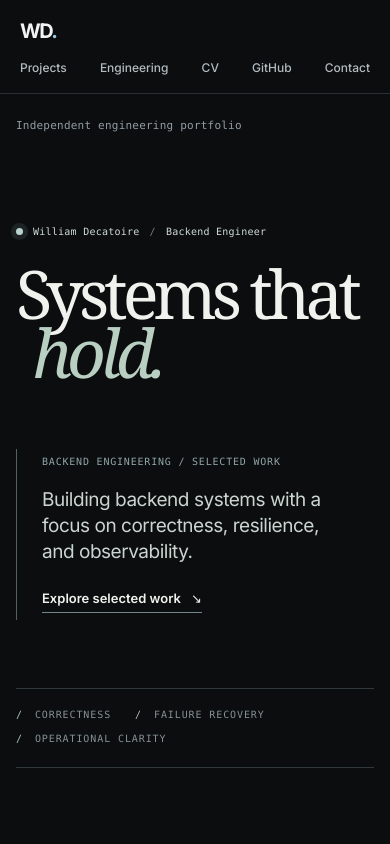
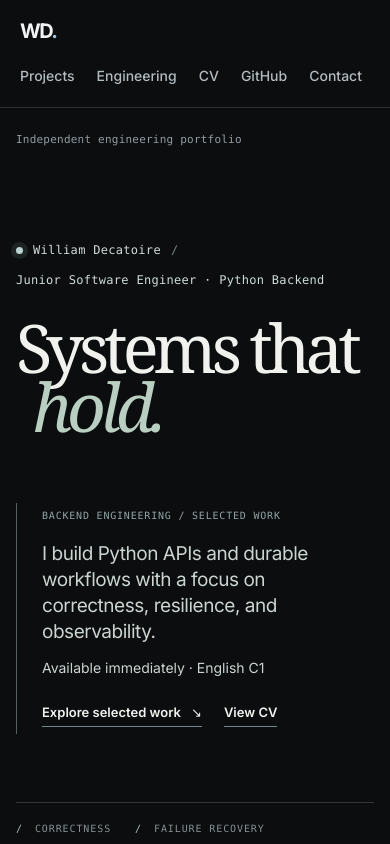
Before and after one commit to WYLLLY/portfolio, a Next.js app: page / in a window 390 px wide. Shown: the top 844 px of the page. Built offline with nearby package versions, Linux system fonts and the light colour scheme; no server answers.

Commit message:
fix: align junior CV and portfolio presentation

```diff
--- a/src/app/globals.css
+++ b/src/app/globals.css
@@ -495,3 +495,17 @@ h1, h2, h3, p { margin-top: 0; }
 .workspace-figure img { display: block; width: 100%; height: auto; }
 .workspace-figure figcaption { padding: 18px 22px; border-top: 1px solid var(--ledger-line); color: var(--ledger-muted); font: 11px/1.8 ui-monospace, SFMono-Regular, Menlo, Monaco, Consolas, monospace; }
 .workspace-figure a { color: var(--ledger-paper); text-decoration: underline; text-underline-offset: 3px; }
+
+/* Keep the editorial design while making application details easier to use. */
+.home-hero-kicker { flex-wrap: wrap; }
+.home-hero-position .home-availability { margin: -10px 0 22px; font-size: 14px; line-height: 1.6; letter-spacing: 0; }
+.home-cv-link { margin-left: 22px; }
+.home-work-in-progress { margin: 54px 0 24px; color: var(--home-paper); font-size: 20px; font-weight: 500; letter-spacing: -.025em; }
+.home-card-bottom p, .home-capabilities p, .project-summary { font-size: 16px; }
+.home-capabilities h3, .home-section-header > p { font-size: 14px; }
+@media (max-width: 700px) {
+  .site-nav { flex-wrap: wrap; justify-content: flex-start; gap: 0 22px; }
+  .site-nav a { display: inline-flex; align-items: center; min-height: 44px; font-size: 14px; }
+  .site-header-inner { gap: 12px; padding-bottom: 10px; }
+  .home-hero-kicker { font-size: 12px; line-height: 1.7; }
+}
--- a/src/app/page.tsx
+++ b/src/app/page.tsx
@@ -4,8 +4,10 @@ import { StatusBadge } from "@/components/StatusBadge";
 import { projects } from "@/content/projects";
 import { site } from "@/content/site";
 
-const [payment, orders, ai, production] = projects;
-const additionalProjects = projects.slice(4);
+const [payment, , ai, , analyzer] = projects;
+const featuredSlugs = [payment.slug, ai.slug, analyzer.slug];
+const additionalProjects = projects.filter((project) => project.status === "completed" && !featuredSlugs.includes(project.slug));
+const developingProjects = projects.filter((project) => project.status !== "completed");
 const completedCount = projects.filter((project) => project.status === "completed").length;
 const developingCount = projects.filter((project) => project.status === "in-development").length;
 const plannedCount = projects.filter((project) => project.status === "planned").length;
@@ -20,13 +22,15 @@ export default function Home() {
         </div>
         <div className="home-hero-grid">
           <div className="home-hero-identity">
-            <p className="home-hero-kicker"><span className="home-kicker-mark" />William Decatoire <span className="home-kicker-separator">/</span> Backend Engineer</p>
+            <p className="home-hero-kicker"><span className="home-kicker-mark" />William Decatoire <span className="home-kicker-separator">/</span> {site.role}</p>
             <h1 id="home-title">Systems that<br /><em>hold.</em></h1>
           </div>
           <div className="home-hero-position">
             <span className="home-rail-label">BACKEND ENGINEERING / SELECTED WORK</span>
             <p>{site.headline}</p>
+            <p className="home-availability">{site.availability} · {site.english}</p>
             <a href="#projects" className="home-inline-link">Explore selected work <span aria-hidden="true">↘</span></a>
+            <Link href="/cv" className="home-inline-link home-cv-link">View CV</Link>
           </div>
         </div>
         <div className="home-hero-baseline" aria-label="Engineering focus">
@@ -68,27 +72,23 @@ export default function Home() {
             </div>
           </Link>
 
-          <Link className="home-order-project home-project-link" href={"/projects/" + orders.slug}>
-            <div className="home-card-overline"><span>02 / DISTRIBUTED SYSTEMS</span><StatusBadge status={orders.status} /></div>
-            <div className="home-order-graphic" aria-hidden="true"><span>order</span><span>inventory</span><span>payment</span><span>fulfillment</span></div>
-            <div className="home-card-bottom"><div><h3>{orders.title}</h3><p>{orders.summary}</p></div><span className="home-link-arrow" aria-hidden="true">↗</span></div>
-            <span className="home-project-disclaimer">Planned workflow / resilient processing</span>
-          </Link>
-
           <Link className="home-ai-project home-project-link" href={"/projects/" + ai.slug}>
-            <div className="home-card-overline"><span>03 / AI BACKEND</span><StatusBadge status={ai.status} /></div>
+            <div className="home-card-overline"><span>02 / AI BACKEND</span><StatusBadge status={ai.status} /></div>
             <div className="home-ai-graphic" aria-hidden="true"><span>queued</span><span className="home-ai-active">running<span className="home-ai-pulse" /></span><span>succeeded</span></div>
             <div className="home-card-bottom"><div><h3>{ai.title}</h3><p>{ai.summary}</p></div><span className="home-link-arrow" aria-hidden="true">↗</span></div>
             <span className="home-project-disclaimer">Bounded tool calling / durable execution</span>
           </Link>
 
-          <Link className="home-production-project home-project-link" href={"/projects/" + production.slug}>
-            <div className="home-production-heading"><span>04 / PRODUCTION ENGINEERING</span><StatusBadge status={production.status} /></div>
-            <div className="home-production-body"><div><h3>{production.title}</h3><p>{production.summary}</p></div><div className="home-production-steps" aria-hidden="true"><span>Build</span><span>Observe</span><span>Recover</span></div><span className="home-link-arrow" aria-hidden="true">↗</span></div>
-            <span className="home-project-disclaimer">Planned operational layer</span>
+          <Link className="home-order-project home-project-link" href={"/projects/" + analyzer.slug}>
+            <div className="home-card-overline"><span>03 / DEVELOPER TOOLING</span><StatusBadge status={analyzer.status} /></div>
+            <div className="home-order-graphic" aria-hidden="true"><span>source</span><span>AST</span><span>graph</span><span>report</span></div>
+            <div className="home-card-bottom"><div><h3>{analyzer.title}</h3><p>{analyzer.summary}</p></div><span className="home-link-arrow" aria-hidden="true">↗</span></div>
+            <span className="home-project-disclaimer">Static analysis / no target execution</span>
           </Link>
         </div>
-        <div className="project-list">{additionalProjects.map((project, index) => <ProjectRow key={project.slug} project={project} index={index + 4} />)}</div>
+        <div className="project-list">{additionalProjects.map((project, index) => <ProjectRow key={project.slug} project={project} index={index + 3} />)}</div>
+        <h3 className="home-work-in-progress">Work in progress</h3>
+        <div className="project-list">{developingProjects.map((project, index) => <ProjectRow key={project.slug} project={project} index={index + completedCount} />)}</div>
       </section>
 
       <section className="home-engineering shell" id="engineering" aria-labelledby="engineering-title">
@@ -100,7 +100,8 @@ export default function Home() {
           <p className="home-engineering-intro">I focus on backend engineering with Python, building reliable APIs and data-intensive systems.</p>
           <div className="home-capabilities" aria-label="Engineering skills">
             <div><h3>Backend focus</h3><p>FastAPI, PostgreSQL, SQLAlchemy, Redis, and asynchronous processing. My work spans API design, data modeling, transactions, concurrency, idempotency, authentication, testing, and durable AI workflows with validated tool calling.</p></div>
-            <div><h3>Engineering workflow</h3><p>Good working proficiency in Linux, alongside Git, Docker, pytest, Ruff, mypy, GitHub Actions, and AI coding agents such as Codex. I use approved specifications, test-first implementation, independent code review, and verification against real PostgreSQL and Redis.</p></div>
+            <div><h3>Languages & systems</h3><p>Python is my main language. I also use SQL and Bash, have a good working knowledge of Java, and work comfortably in Linux.</p></div>
+            <div><h3>Engineering workflow</h3><p>I use Git, Docker, pytest, Ruff, mypy, GitHub Actions, and AI coding agents such as Codex. I work from clear specifications, write tests before implementation, review changes independently, and verify behavior against real PostgreSQL and Redis.</p></div>
             <div><h3>Certification goals</h3><p>Targeting {site.certificationGoals.map((goal, index) => <span key={goal.code}>{index > 0 ? " and " : ""}<a className="inline-link" href={goal.href}>{goal.code} — {goal.title}</a></span>)}. These are goals, not certifications already earned.</p></div>
             <div><h3>Currently developing</h3><p>I am building practical experience with message queues, observability, cloud infrastructure, Terraform, Kubernetes, and production operations.</p></div>
           </div>
@@ -109,7 +110,7 @@ export default function Home() {
 
       <section className="home-contact shell" id="contact" aria-labelledby="contact-title">
         <p className="home-section-index">03 / CONTACT</p>
-        <div className="home-contact-grid"><h2 id="contact-title">Let&apos;s talk<br /><em>engineering.</em></h2><div><p>Interested in discussing a Software or Backend Engineering opportunity?</p><a className="home-contact-email" href={"mailto:" + site.email}>{site.email} <span aria-hidden="true">↗</span></a><a className="home-inline-link" href={site.github}>View GitHub profile <span aria-hidden="true">↗</span></a></div></div>
+        <div className="home-contact-grid"><h2 id="contact-title">Let&apos;s talk<br /><em>engineering.</em></h2><div><p>I am looking for a junior Software or Backend Engineering role. Based in Paris · {site.availability.toLowerCase()} · {site.english}.</p><a className="home-contact-email" href={"mailto:" + site.email}>{site.email} <span aria-hidden="true">↗</span></a><a className="home-inline-link" href={site.github}>View GitHub profile <span aria-hidden="true">↗</span></a></div></div>
       </section>
     </main>
   );
--- a/src/content/projects.ts
+++ b/src/content/projects.ts
@@ -275,6 +275,43 @@ export const projects: Project[] = [
   },
 
   {
+    slug: "fraud-detection-ml-service",
+    title: "Fraud Detection ML Service",
+    summary: "A reproducible synthetic-risk experiment with scikit-learn and PyTorch, a versioned FastAPI scoring API, and read-only Payment integration.",
+    focus: "Machine learning & API integration",
+    status: "completed",
+    completionNote: "Three milestones implemented and locally verified. The experiment uses 60,000 synthetic transactions; it does not demonstrate real fraud detection. Source is public on GitHub.",
+    overview: "I compared logistic regression and a CPU PyTorch MLP, then served the selected logistic regression model through a local FastAPI API. A separate CLI reads an existing fictional payment and requests an advisory score without changing the payment.",
+    challenge: "A useful experiment needs reproducible data splits, preprocessing fitted only on training data, versioned model artifacts, and clear limits on what synthetic labels can establish.",
+    scope: [
+      "Built separate generation, training and evaluation steps with fixed seeds and a 70/15/15 train/validation/test split.",
+      "Compared logistic regression and a PyTorch MLP on 60,000 synthetic transactions; selected the serving model using validation results before test evaluation.",
+      "Implemented versioned local inference, input-domain checks and a read-only HTTP integration with the Payment API.",
+    ],
+    validation: [
+      "The repository records a reproducible 60,000-transaction experiment and a local read-only scoring demonstration against a fictional payment.",
+      "PR #7, merged on 15 November 2026, records 145 passing tests and a raw Trivy exit code of zero for the exact local ARM64 runtime image. These are dated results, not a new scan.",
+      "The current CI policy requires complete OS and Python scanner coverage and rejects any High or Critical finding, scanner failure or incomplete inventory.",
+    ],
+    verifiedSections: [
+      {
+        title: "Engineering Decisions & Tradeoffs",
+        paragraphs: [
+          "Training, validation selection and test evaluation are separate phases. The serving bundle fixes feature order, preprocessing, threshold, schema and model identity; the API does not train on incoming requests.",
+          "The Payment client sends only the existing amount and currency to the local scorer. It never creates, cancels, retries or finalizes a payment. Invalid or unavailable scoring produces an explicit failure instead of a substitute score.",
+        ],
+      },
+      {
+        title: "Limitations",
+        paragraphs: [
+          "All risk labels are synthetic. No result establishes accuracy on real fraud, and scores neither authorize nor reject payments. Existing Payment records have no known synthetic label.",
+          "The inference service is local-only and has no public backend deployment. Model bundles must come from a trusted source. Local tests and image checks do not establish production security or capacity.",
+        ],
+      },
+    ],
+    repository: "https://github.com/WYLLLY/fraud-detection-ml-service",
+  },
+  {
     slug: "security-log-analyzer",
     title: "Security Log Analyzer",
     summary: "An offline Python CLI for identifying suspicious SSH authentication patterns in local Linux logs, with explainable alerts.",
--- a/src/content/site.ts
+++ b/src/content/site.ts
@@ -1,13 +1,15 @@
 export const site = {
   name: "William Decatoire",
-  role: "Backend Engineer",
+  role: "Junior Software Engineer · Python Backend",
+  availability: "Available immediately",
+  english: "English C1",
   email: "willdec93250@gmail.com",
   github: "https://github.com/WYLLLY",
-  headline: "Building backend systems with a focus on correctness, resilience, and observability.",
+  headline: "I build Python APIs and durable workflows with a focus on correctness, resilience, and observability.",
   certificationGoals: [
     { code: "GH-200", title: "GitHub Actions", href: "https://learn.microsoft.com/en-us/credentials/certifications/github-actions/" },
     { code: "GH-600", title: "GitHub Certified: Agentic AI Developer", href: "https://learn.microsoft.com/en-us/credentials/certifications/agentic-ai-developer/" },
   ],
   description:
-    "William Decatoire is a backend engineer focused on Python, reliable APIs, and data-intensive systems. Explore completed work and ongoing personal engineering projects.",
+    "William Decatoire is a junior software engineer focused on Python, reliable APIs, and data-intensive systems. Available immediately, with English C1. Explore completed personal projects and their source code.",
 } as const;
```
Also changed, not shown: src/app/cv/page.tsx (+8 -8 lines), src/app/maintenance/page.tsx (+6 -6 lines), 3 other files (tests, documents, lock files or other folders).
